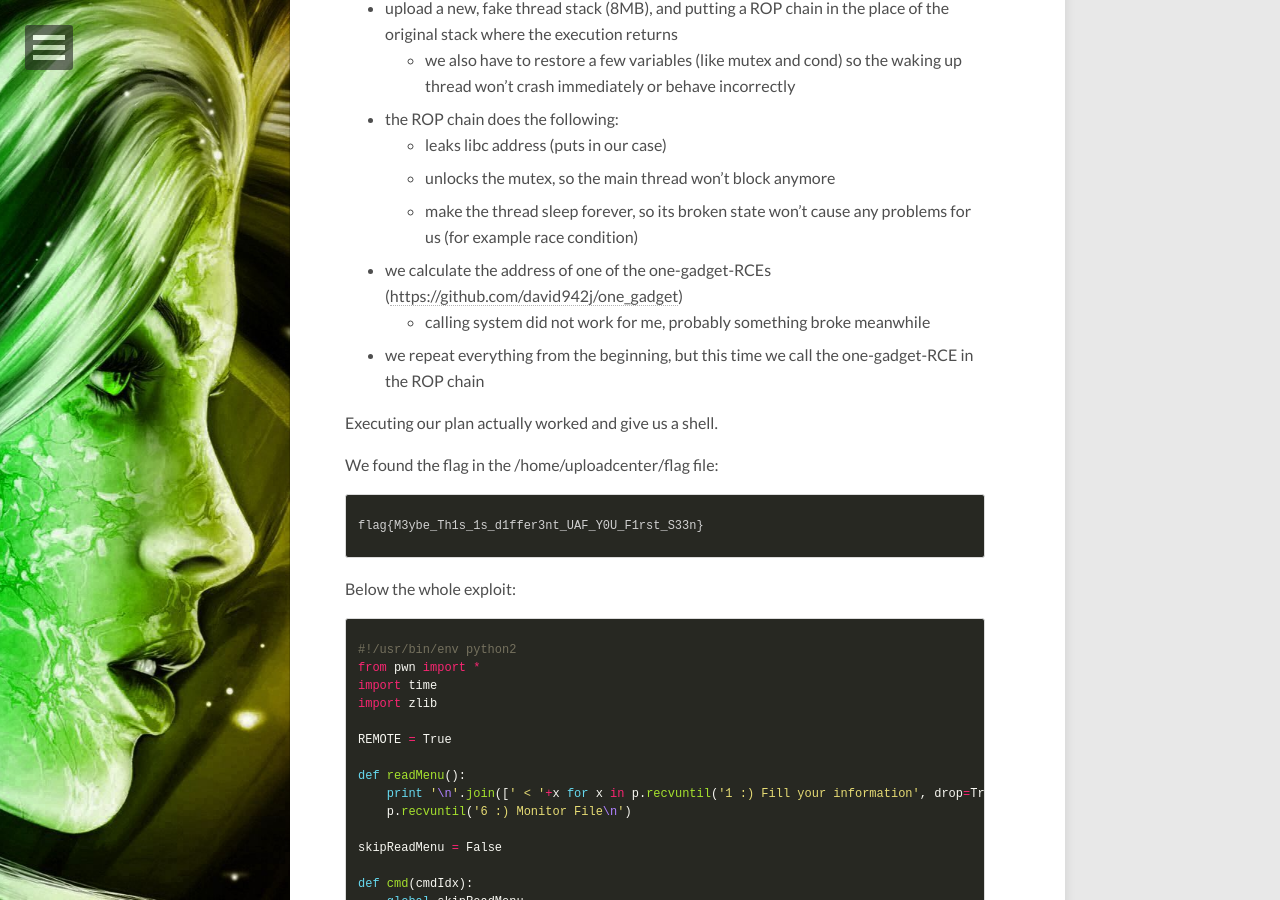
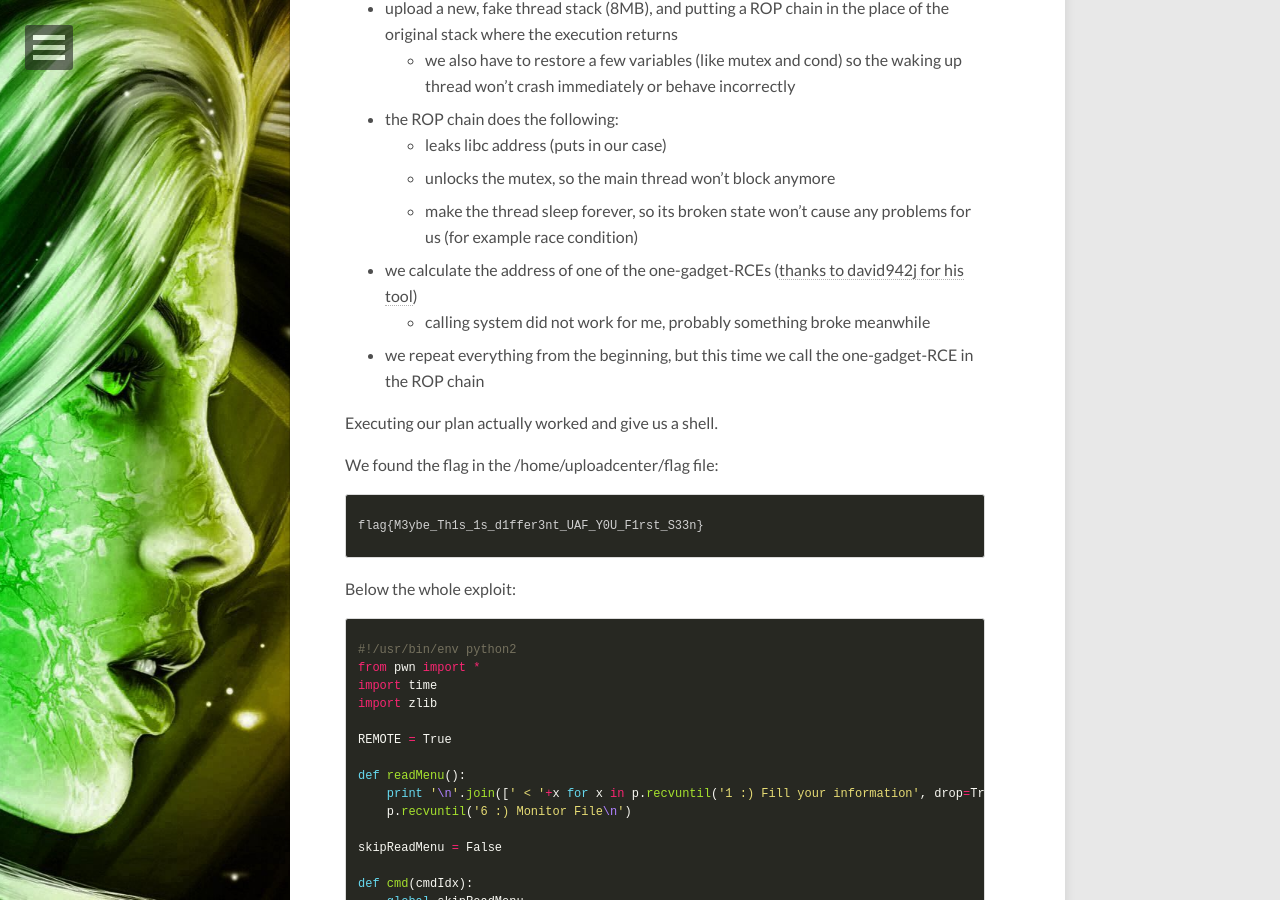
Before and after one commit to koczkatamas/blog, a Jekyll site: the page built from _posts/2017-03-21-0ctf-2017-quals-uploadcenter.md, in a window 1280 px wide and 900 px high, scrolled down 2106 px. Built offline with Jekyll 4.4.1, drawn with Linux system fonts in a browser that asks for light colours; nearby versions of some CDN libraries; comment, search, counter and statistics services are not loaded.

Commit message:
Fix formatting in 0CTF 2017 quals: UploadCenter

```diff
--- a/_posts/2017-03-21-0ctf-2017-quals-uploadcenter.md
+++ b/_posts/2017-03-21-0ctf-2017-quals-uploadcenter.md
@@ -11,7 +11,7 @@
  - "1 :) Fill your information"
    - It reads your team name to a 20 byte buffer and prints it out. It can be used to leak data from stack if you don't fill the 20 byte buffer. For example it can be used to leak the heap base address. But we never used this vulnerability in the final exploit.
  - "2 :) Upload and parse File"
-   - This is where the main functionality lies: you can upload a zlib-compressed PNG image, it will parse its headers, allocate a *width\*height-sized buffer with mmap*, and copies the content into it (but limits the size to the buffer length, so it does not cause overflow). It also puts various metadata into a linked list about these uploaded files, including the decompressed content's size.
+   - This is where the main functionality lies: you can upload a zlib-compressed PNG image, it will parse its headers, allocate a **width\*height-sized buffer with mmap**, and copies the content into it (but limits the size to the buffer length, so it does not cause overflow). It also puts various metadata into a linked list about these uploaded files, including the decompressed content's size.
  - "3 :) Show File info"
    - Prints out the width, height and "pixels" (bit depth) properties of the chosen file. Not used in the exploit.
  - "4 :) Delete File"
@@ -29,7 +29,7 @@
 
 If we take a closer look at the buffer allocation, it turns out fast that the  allocation size and the length used for munmap can differ.
 
-This is exactly the same situation that my teammate *tukan* described in [one of his ptmalloc fanzine back in 2016](http://tukan.farm/2016/07/27/munmap-madness/), so he could point us into the correct direction right away.
+This is exactly the same situation that my teammate **tukan** described in [one of his ptmalloc fanzine back in 2016](http://tukan.farm/2016/07/27/munmap-madness/), so he could point us into the correct direction right away.
 
 Although the next mapped memory segment after our mmap'd allocation is either the read-only data section of the libc or the guard page before the stack of a thread created by either the 5th or 6th menu item, the munmap can remove them if we use a bigger length than the original allocation was.
 
@@ -46,7 +46,7 @@
    - leaks libc address (puts in our case)
    - unlocks the mutex, so the main thread won't block anymore
    - make the thread sleep forever, so its broken state won't cause any problems for us (for example race condition)
- - we calculate the address of one of the one-gadget-RCEs ([https://github.com/david942j/one_gadget](thanks david942j for his tool))
+ - we calculate the address of one of the one-gadget-RCEs ([thanks to david942j for his tool](https://github.com/david942j/one_gadget))
    - calling system did not work for me, probably something broke meanwhile
  - we repeat everything from the beginning, but this time we call the one-gadget-RCE in the ROP chain
 
```
